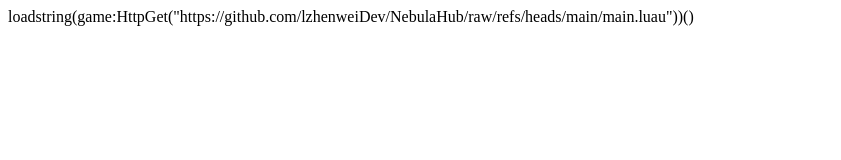
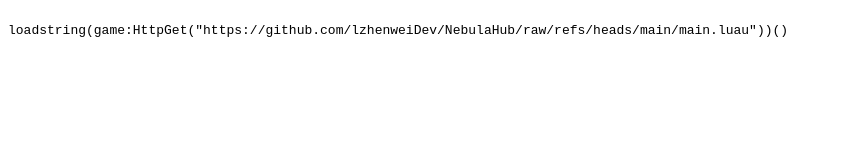
Before and after one commit to lzhenweiDev/NebulaHub, a plain HTML site: page index.html in a window 1280 px wide. Shown: the whole page, without its empty margins (0-841 px from the left). Drawn offline with Linux system fonts and the light colour scheme.

Commit message:
Update index.html

```diff
--- a/index.html
+++ b/index.html
@@ -1 +1,3 @@
-<raw>loadstring(game:HttpGet("https://github.com/lzhenweiDev/NebulaHub/raw/refs/heads/main/main.luau"))()</raw>
+<pre><code>
+loadstring(game:HttpGet("https://github.com/lzhenweiDev/NebulaHub/raw/refs/heads/main/main.luau"))()
+</code></pre>
```
